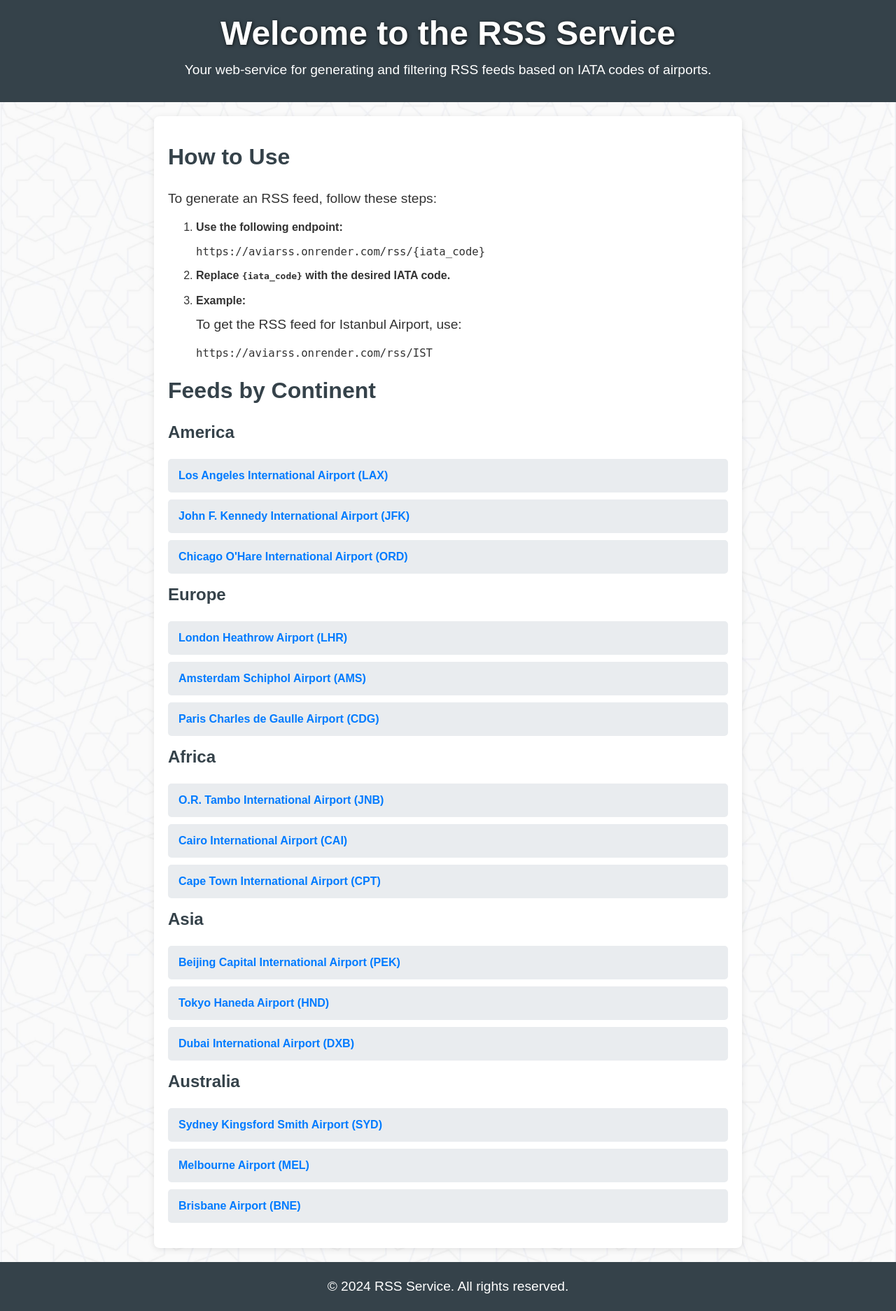
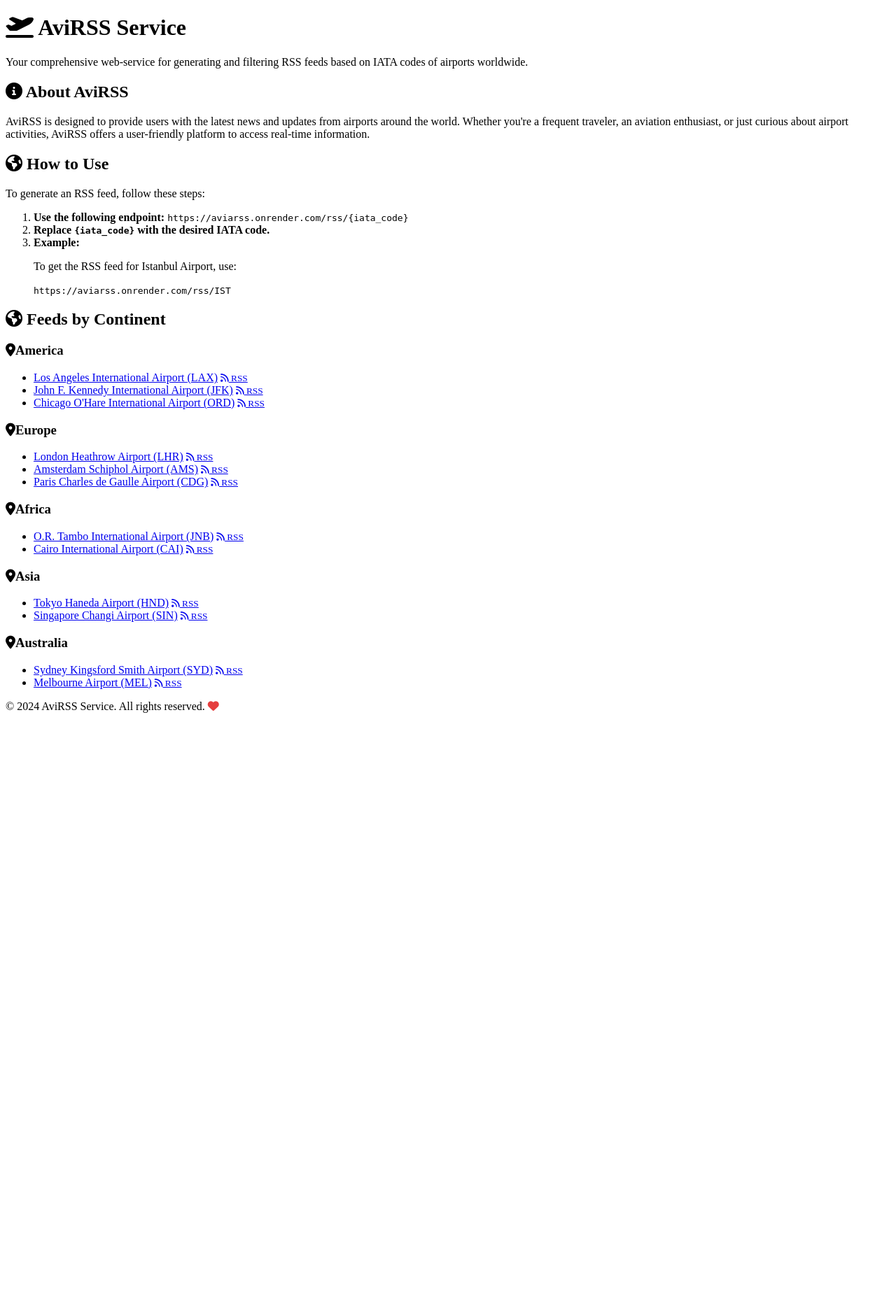
Before and after one commit to tolgakurtuluss/aviarss, a FastAPI app: page / in a window 1280 px wide. Shown: the whole page at 70% size. After the commit the page ends 1019 px from the top, so only its background shows below. Run offline with FastAPI, Linux system fonts and the light colour scheme.

Commit message:
Add files via upload

```diff
--- a/templates/index.html
+++ b/templates/index.html
@@ -3,72 +3,130 @@
 <head>
     <meta charset="UTF-8">
     <meta name="viewport" content="width=device-width, initial-scale=1.0">
-    <title>RSS Service</title>
-    <link rel="stylesheet" href="/static/styles.css"> <!-- Link to your CSS file -->
+    <title>AviRSS - Airport News Service</title>
+    <link rel="stylesheet" href="https://cdnjs.cloudflare.com/ajax/libs/font-awesome/6.0.0/css/all.min.css">
+    <link rel="stylesheet" href="/static/styles/index.css">
+    <link rel="stylesheet" href="/static/styles/styles.css">
 </head>
 <body>
     <header>
-        <h1>Welcome to the RSS Service</h1>
-        <p>Your web-service for generating and filtering RSS feeds based on IATA codes of airports.</p>
+        <h1><i class="fas fa-plane-departure"></i> AviRSS Service</h1>
+        <p>Your comprehensive web-service for generating and filtering RSS feeds based on IATA codes of airports worldwide.</p>
     </header>
+
     <main>
         <section>
-            <h2>How to Use</h2>
+            <h2><i class="fas fa-info-circle"></i> About AviRSS</h2>
+            <p>AviRSS is designed to provide users with the latest news and updates from airports around the world. Whether you're a frequent traveler, an aviation enthusiast, or just curious about airport activities, AviRSS offers a user-friendly platform to access real-time information.</p>
+        </section>
+
+        <section>
+            <h2><i class="fas fa-globe-americas"></i> How to Use</h2>
+            <div class="how-to-use">
                 <p>To generate an RSS feed, follow these steps:</p>
                 <ol>
                     <li>
                         <strong>Use the following endpoint:</strong>
-                    <p><code>https://aviarss.onrender.com/rss/{iata_code}</code></p>
+                        <code>https://aviarss.onrender.com/rss/{iata_code}</code>
                     </li>
                     <li>
                         <strong>Replace <code>{iata_code}</code> with the desired IATA code.</strong>
-                </li><br>
+                    </li>
                     <li>
                         <strong>Example:</strong>
                         <p>To get the RSS feed for Istanbul Airport, use:</p>
-                    <p><code>https://aviarss.onrender.com/rss/IST</code></p>
+                        <code>https://aviarss.onrender.com/rss/IST</code>
                     </li>
                 </ol>
-
+            </div>
         </section>
 
+        <section>
+            <h2><i class="fas fa-globe-americas"></i> Feeds by Continent</h2>
 
-        <section>
-            <h2>Feeds by Continent</h2>
-            <h3>America</h3>
+            <div class="continent-section">
+                <h3><i class="fas fa-map-marker-alt continent-icon"></i>America</h3>
                 <ul>
-                <li><a href="/rss/LAX">Los Angeles International Airport (LAX)</a></li>
-                <li><a href="/rss/JFK">John F. Kennedy International Airport (JFK)</a></li>
-                <li><a href="/rss/ORD">Chicago O'Hare International Airport (ORD)</a></li>
+                    <li>
+                        <a href="/airports/LAX">Los Angeles International Airport (LAX)</a>
+                        <small><a href="/rss/LAX"><i class="fas fa-rss"></i> RSS</a></small>
+                    </li>
+                    <li>
+                        <a href="/airports/JFK">John F. Kennedy International Airport (JFK)</a>
+                        <small><a href="/rss/JFK"><i class="fas fa-rss"></i> RSS</a></small>
+                    </li>
+                    <li>
+                        <a href="/airports/ORD">Chicago O'Hare International Airport (ORD)</a>
+                        <small><a href="/rss/ORD"><i class="fas fa-rss"></i> RSS</a></small>
+                    </li>
                 </ul>
-            <h3>Europe</h3>
+            </div>
+
+            <div class="continent-section">
+                <h3><i class="fas fa-map-marker-alt continent-icon"></i>Europe</h3>
                 <ul>
-                <li><a href="/rss/LHR">London Heathrow Airport (LHR)</a></li>
-                <li><a href="/rss/AMS">Amsterdam Schiphol Airport (AMS)</a></li>
-                <li><a href="/rss/CDG">Paris Charles de Gaulle Airport (CDG)</a></li>
+                    <li>
+                        <a href="/airports/LHR">London Heathrow Airport (LHR)</a>
+                        <small><a href="/rss/LHR"><i class="fas fa-rss"></i> RSS</a></small>
+                    </li>
+                    <li>
+                        <a href="/airports/AMS">Amsterdam Schiphol Airport (AMS)</a>
+                        <small><a href="/rss/AMS"><i class="fas fa-rss"></i> RSS</a></small>
+                    </li>
+                    <li>
+                        <a href="/airports/CDG">Paris Charles de Gaulle Airport (CDG)</a>
+                        <small><a href="/rss/CDG"><i class="fas fa-rss"></i> RSS</a></small>
+                    </li>
                 </ul>
-            <h3>Africa</h3>
+            </div>
+
+            <!-- Diğer kıtalar için benzer yapıyı tekrarla -->
+            <div class="continent-section">
+                <h3><i class="fas fa-map-marker-alt continent-icon"></i>Africa</h3>
                 <ul>
-                <li><a href="/rss/JNB">O.R. Tambo International Airport (JNB)</a></li>
-                <li><a href="/rss/CAI">Cairo International Airport (CAI)</a></li>
-                <li><a href="/rss/CPT">Cape Town International Airport (CPT)</a></li>
+                    <li>
+                        <a href="/airports/JNB">O.R. Tambo International Airport (JNB)</a>
+                        <small><a href="/rss/JNB"><i class="fas fa-rss"></i> RSS</a></small>
+                    </li>
+                    <li>
+                        <a href="/airports/CAI">Cairo International Airport (CAI)</a>
+                        <small><a href="/rss/CAI"><i class="fas fa-rss"></i> RSS</a></small>
+                    </li>
                 </ul>
-            <h3>Asia</h3>
+            </div>
+
+            <div class="continent-section">
+                <h3><i class="fas fa-map-marker-alt continent-icon"></i>Asia</h3>
                 <ul>
-                <li><a href="/rss/PEK">Beijing Capital International Airport (PEK)</a></li>
-                <li><a href="/rss/HND">Tokyo Haneda Airport (HND)</a></li>
-                <li><a href="/rss/DXB">Dubai International Airport (DXB)</a></li>
+                    <li>
+                        <a href="/airports/HND">Tokyo Haneda Airport (HND)</a>
+                        <small><a href="/rss/HND"><i class="fas fa-rss"></i> RSS</a></small>
+                    </li>
+                    <li>
+                        <a href="/airports/SIN">Singapore Changi Airport (SIN)</a>
+                        <small><a href="/rss/SIN"><i class="fas fa-rss"></i> RSS</a></small>
+                    </li>
                 </ul>
-            <h3>Australia</h3>
+            </div>
+
+            <div class="continent-section">
+                <h3><i class="fas fa-map-marker-alt continent-icon"></i>Australia</h3>
                 <ul>
-                <li><a href="/rss/SYD">Sydney Kingsford Smith Airport (SYD)</a></li>
-                <li><a href="/rss/MEL">Melbourne Airport (MEL)</a></li>
-                <li><a href="/rss/BNE">Brisbane Airport (BNE)</a></li>
+                    <li>
+                        <a href="/airports/SYD">Sydney Kingsford Smith Airport (SYD)</a>
+                        <small><a href="/rss/SYD"><i class="fas fa-rss"></i> RSS</a></small>
+                    </li>
+                    <li>
+                        <a href="/airports/MEL">Melbourne Airport (MEL)</a>
+                        <small><a href="/rss/MEL"><i class="fas fa-rss"></i> RSS</a></small>
+                    </li>
                 </ul>
+            </div>
         </section>
     </main>
+
     <footer>
-        <p>&copy; 2024 RSS Service. All rights reserved.</p>
+        <p>&copy; 2024 AviRSS Service. All rights reserved. <i class="fas fa-heart" style="color: #e53e3e;"></i></p>
     </footer>
 </body>
 </html>
```
Also changed, not shown: templates/airport_detail.html (added, +292 -0 lines). Lines whose indentation alone changed are shown as unchanged.
